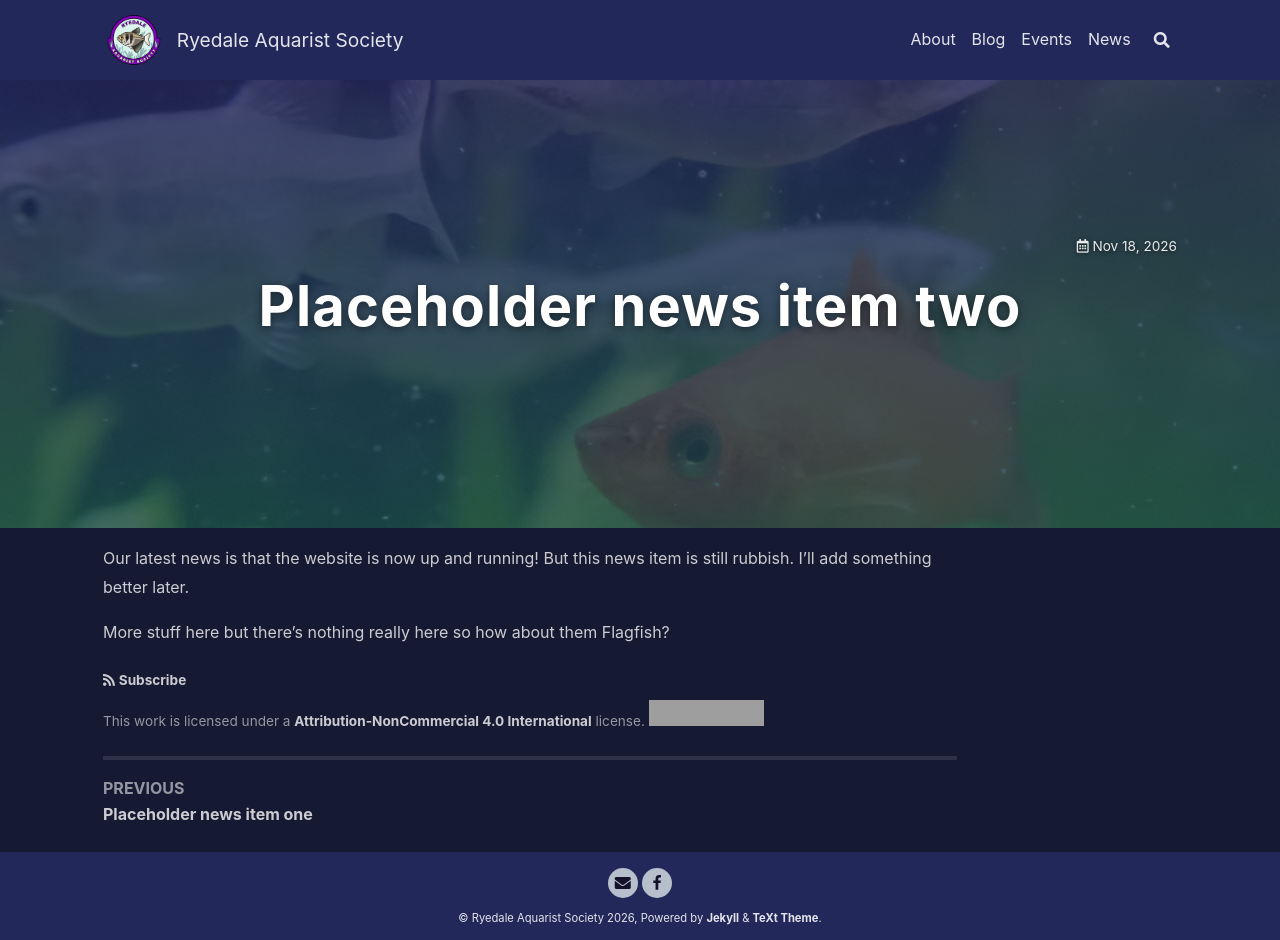
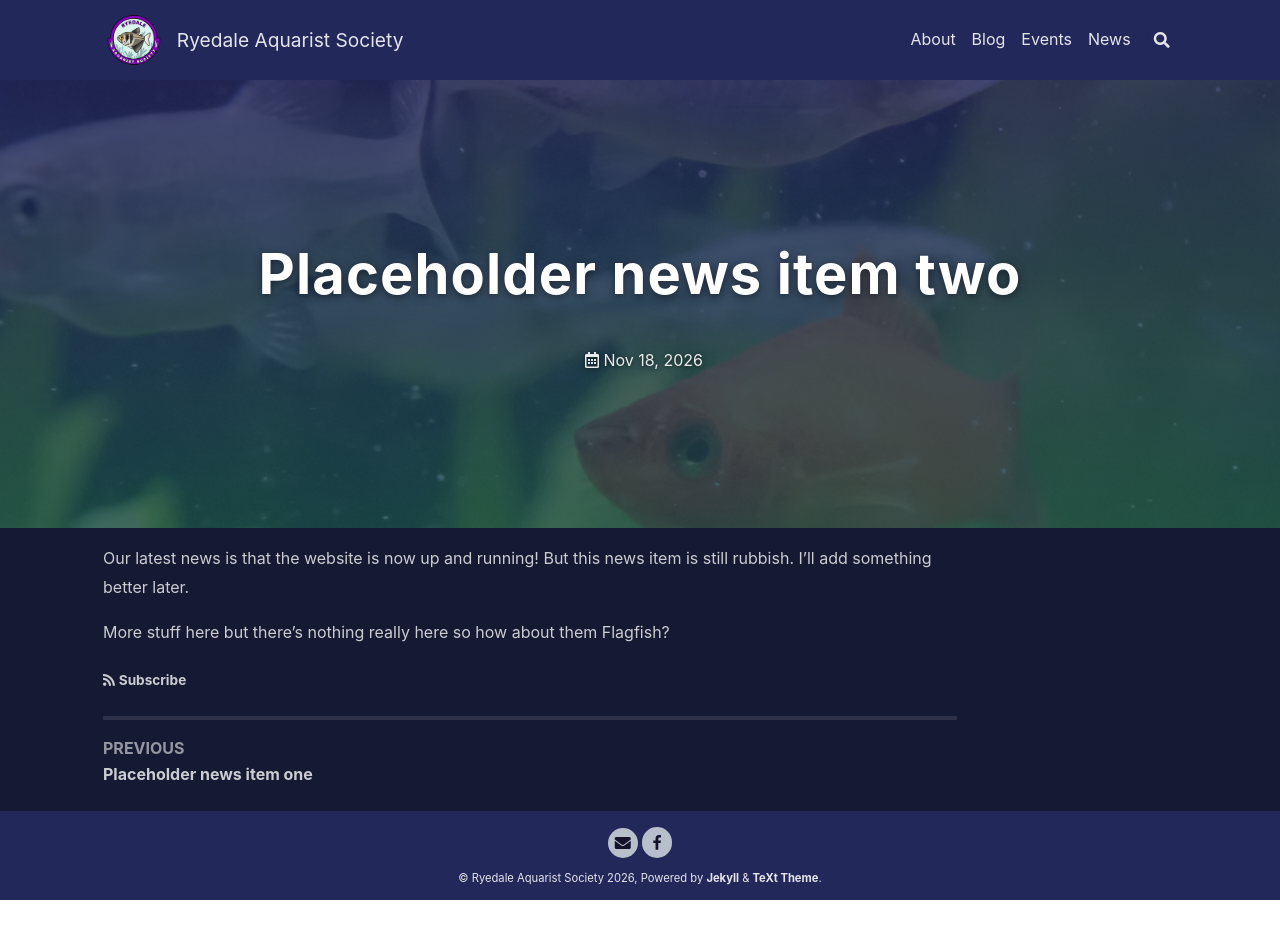
Before and after one commit to RyedaleAquaristSociety/ryedale-aquarist-society-main-site, a Jekyll site: the page built from _posts/2026-11-18-placeholder-news-item-two.md, in a window 1280 px wide. Built offline with Jekyll 4.4.1, drawn with Linux system fonts in a browser that asks for light colours; nearby versions of some CDN libraries; after the commit the page ends 900 px from its top, so only the background shows below that; grey boxes are pictures that could not be loaded.

Commit message:
Fix news item date alignment

```diff
--- a/_config.yml
+++ b/_config.yml
@@ -220,7 +220,7 @@ defaults:
     values:
       layout: article
       sharing: true
-      license: true
+      license: false
       aside:
         toc: true
       show_edit_on_github: false
--- a/_layouts/page.html
+++ b/_layouts/page.html
@@ -151,8 +151,8 @@ layout: base
                     {%- if page.header_logo -%}
                       <img class="hero__logo" src="{{ page.header_logo | relative_url }}" alt="Ryedale Aquarist Society logo">
                     {%- endif -%}
+                    {%- include article-header.html article=page semantic=false -%}
                     {%- include article-info.html article=page semantic=false -%}
-                    {%- include article-header.html article=page semantic=false -%}
                     {%- comment -%} Banner subtext: pages only (e.g. the home tagline). Posts get an automatic
                         excerpt from their first paragraph, which would just repeat the article below. {%- endcomment -%}
                     {%- if page.excerpt and page.collection != 'posts' -%}
--- a/_sass/custom.scss
+++ b/_sass/custom.scss
@@ -138,6 +138,13 @@
 .article__header--overlay .article__info {
   color: rgba(255, 255, 255, 0.9);
   text-shadow: 0 1px 4px rgba(0, 0, 0, 0.6);
+  margin-top: 0.5rem;
+  font-size: 1rem;
+  .right-col {
+    float: none;
+    display: flex;
+    justify-content: center;
+  }
 }
 
 ::selection {
```
